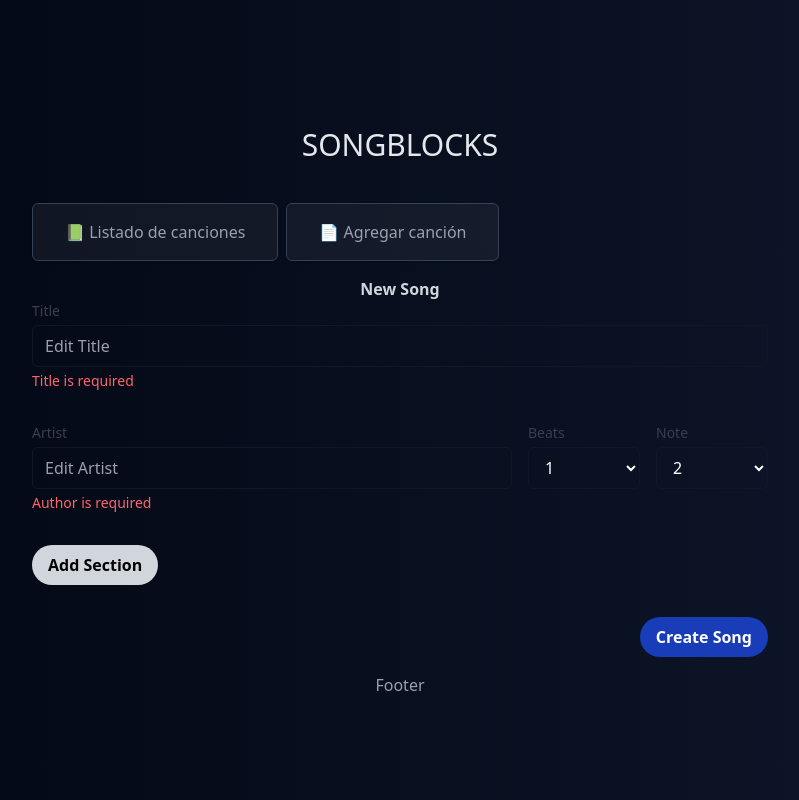
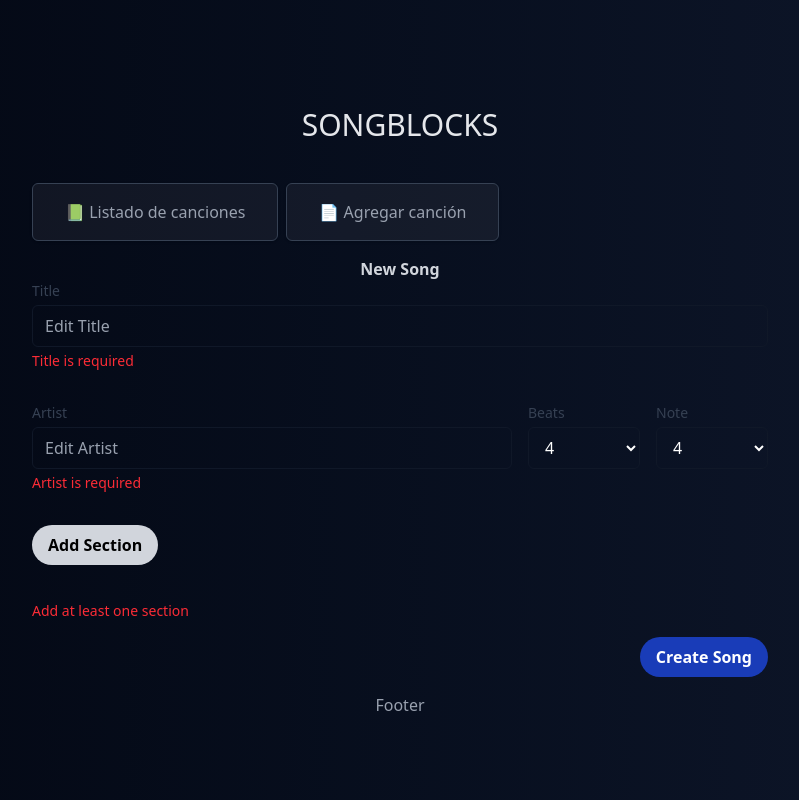
Before and after one commit to horaciodominguez/chordblocks-react-typescript, a React (Vite) app: page /new in a window 1280 px wide. Both pictures are taken after a click on the button "Create Song". Shown: the whole page, without its empty margins (240-1039 px from the left). Built offline with nearby package versions, Linux system fonts and the light colour scheme.

Commit message:
Remove react-hook-form dependency and refactor SongForm components to use local state for validation and error handling

```diff
--- a/package.json
+++ b/package.json
@@ -16,7 +16,6 @@
     "@tailwindcss/vite": "^4.1.11",
     "react": "^19.1.0",
     "react-dom": "^19.1.0",
-    "react-hook-form": "^7.61.1",
     "react-router-dom": "^7.7.1",
     "tailwindcss": "^4.1.11",
     "uuid": "^11.1.0",
--- a/src/components/ui/InputInline.tsx
+++ b/src/components/ui/InputInline.tsx
@@ -7,7 +7,6 @@
   value: string
   type?: string
   onChange: React.ChangeEventHandler<HTMLInputElement>
-  error?: string
 }
 
 export default function InputInline({
@@ -16,7 +15,6 @@
   value,
   type = "text",
   onChange,
-  error,
 }: Props) {
   const inputRef = useRef<HTMLInputElement>(null)
   const [isEditing, setIsEditing] = useState(false)
@@ -50,9 +48,9 @@
           defaultValue={value ?? ""}
           type={type}
           className="w-full border border-gray-300 px-3 py-2 rounded-md focus:outline-none focus:ring-2 focus:ring-indigo-500"
-          onChange={onChange}
           onBlur={handleBlur}
           ref={inputRef}
+          onChange={onChange}
         />
       ) : (
         <>
@@ -62,7 +60,6 @@
           >
             {value || <span className="text-gray-400">Edit {label}</span>}
           </div>
-          {error && <p className="mt-1 text-sm text-red-400">{error}</p>}
         </>
       )}
     </>
--- a/src/modules/songs/components/SongForm.tsx
+++ b/src/modules/songs/components/SongForm.tsx
@@ -1,56 +1,55 @@
 import Button from "@/components/ui/Button"
-import { useSongForm } from "../hooks/useSongForm"
-import type { Song as SongType } from "../types/song.types"
 import { SongFormMeta } from "./SongFormMeta"
 import { SongFormPendingSection } from "./SongFormPendingSection"
+import { useSongForm } from "../hooks/useSongForm"
 
-import { useActionState } from "react"
-import {
-  validateSong,
-  type ValidationErrorMap,
-} from "../validation/song.validate"
+import { type SongParsed, SongSchema } from "../schemas/song.schema"
+import { validateSong } from "../validation/song.validate"
+import { useState } from "react"
 
 type Props = {
-  handleAddSong: (song: SongType) => void
+  handleAddSong: (song: SongParsed) => void
 }
-
-type FormState = { ok: boolean; errors: ValidationErrorMap }
 
 export const SongForm = ({ handleAddSong }: Props) => {
   const { state, dispatch } = useSongForm()
   const { song } = state
 
-  const [formState, formAction, isPending] = useActionState(
-    async () => {
-      const validation = validateSong(song)
+  const [formErrors, setFormErrors] = useState<
+    Partial<Record<keyof SongParsed, string>>
+  >({})
 
-      if (!validation.ok) {
-        return { ok: false, errors: validation.errors }
-      }
-
-      handleAddSong(validation.data)
-      dispatch({ type: "RESET" })
-      return { ok: true, errors: {} }
-    },
-
-    { ok: false, errors: {} } as FormState
-  )
+  const onSubmit = (e: React.FormEvent) => {
+    e.preventDefault()
+    const result = validateSong(song)
+    if (result.ok) {
+      setFormErrors({})
+      handleAddSong(result.data)
+    } else {
+      setFormErrors(result.errors)
+    }
+  }
 
   return (
-    <form action={formAction} className="flex flex-col gap-2 text-white">
+    <form onSubmit={onSubmit} className="flex flex-col gap-2 text-white">
       <div className="flex flex-col gap-4">
         <SongFormMeta
           dispatch={dispatch}
           state={state}
           song={song}
-          error={formState?.errors}
+          errorTitle={formErrors["title"]}
+          errorArtist={formErrors["artist"]}
         />
 
-        <SongFormPendingSection dispatch={dispatch} state={state} />
+        <SongFormPendingSection
+          dispatch={dispatch}
+          state={state}
+          errorSection={formErrors["songSections"]}
+        />
 
         <div className="mb-4 justify-end flex">
-          <Button type="submit" variant="save" disabled={isPending}>
-            {isPending ? "Saving..." : "Create Song"}
+          <Button type="submit" variant="save">
+            Create Song
           </Button>
         </div>
       </div>
--- a/src/modules/songs/components/SongFormMeta.tsx
+++ b/src/modules/songs/components/SongFormMeta.tsx
@@ -3,16 +3,26 @@
 import { BEAT_VALUES, noteValues } from "../constants/song"
 import type { Action, SongFormState } from "../state/songFormReducer"
 import type { Song as SongType } from "../types/song.types"
-import type { ValidationErrorMap } from "../validation/song.validate"
 
 type Props = {
   dispatch: React.Dispatch<Action>
   state: SongFormState
   song: SongType
-  error?: ValidationErrorMap
+  errorTitle?: string
+  errorArtist?: string
+  errorBeats?: string
+  errorNote?: string
 }
 
-export function SongFormMeta({ dispatch, state, song, error }: Props) {
+export function SongFormMeta({
+  dispatch,
+  state,
+  song,
+  errorTitle,
+  errorArtist,
+  errorBeats,
+  errorNote,
+}: Props) {
   return (
     <>
       <div className="mb-4">
@@ -21,8 +31,10 @@
           name="title"
           onChange={(e) => dispatch({ type: "SET_TITLE", v: e.target.value })}
           value={song.title}
-          error={error?.title}
         />
+        {errorTitle && (
+          <p className="text-red-500 text-sm mt-1">{errorTitle}</p>
+        )}
       </div>
       <div className="mb-4">
         <div className="flex">
@@ -34,8 +46,10 @@
                 dispatch({ type: "SET_ARTIST", v: e.target.value })
               }
               value={song.artist}
-              error={error?.artist}
             />
+            {errorArtist && (
+              <p className="text-red-500 text-sm mt-1">{errorArtist}</p>
+            )}
           </div>
           <div className="w-1/3 ml-2">
             <div className="flex gap-4">
--- a/src/modules/songs/components/SongFormPendingSection.tsx
+++ b/src/modules/songs/components/SongFormPendingSection.tsx
@@ -13,9 +13,14 @@
 type Props = {
   dispatch: React.Dispatch<Action>
   state: SongFormState
+  errorSection?: string
 }
 
-export function SongFormPendingSection({ dispatch, state }: Props) {
+export function SongFormPendingSection({
+  dispatch,
+  state,
+  errorSection,
+}: Props) {
   const [isEditingSection, setIsEditingSection] = useState(false)
 
   return (
@@ -176,6 +181,10 @@
           </Button>
         </div>
       )}
+
+      {errorSection && (
+        <p className="text-red-500 text-sm mt-1">{errorSection}</p>
+      )}
     </>
   )
 }
--- a/src/modules/songs/schemas/song.schema.ts
+++ b/src/modules/songs/schemas/song.schema.ts
@@ -1,7 +1,6 @@
 import { z } from "zod"
 import { SECTION_OPTIONS, BEAT_VALUES, noteValues } from "../constants/song"
 
-// Helpers para “enum” numéricas
 const oneOfNumbers = (allowed: readonly number[], message: string) =>
   z
     .number()
@@ -33,7 +32,7 @@
 export const SongSchema = z.object({
   id: z.string(),
   title: z.string().min(1, "Title is required"),
-  artist: z.string().min(1, "Author is required"),
+  artist: z.string().min(1, "Artist is required"),
   timeSignature: TimeSignatureSchema,
   songSections: z.array(SectionSchema).min(1, "Add at least one section"),
 })
```
Also changed, not shown: 1 other file (tests, documents, lock files or other folders).
